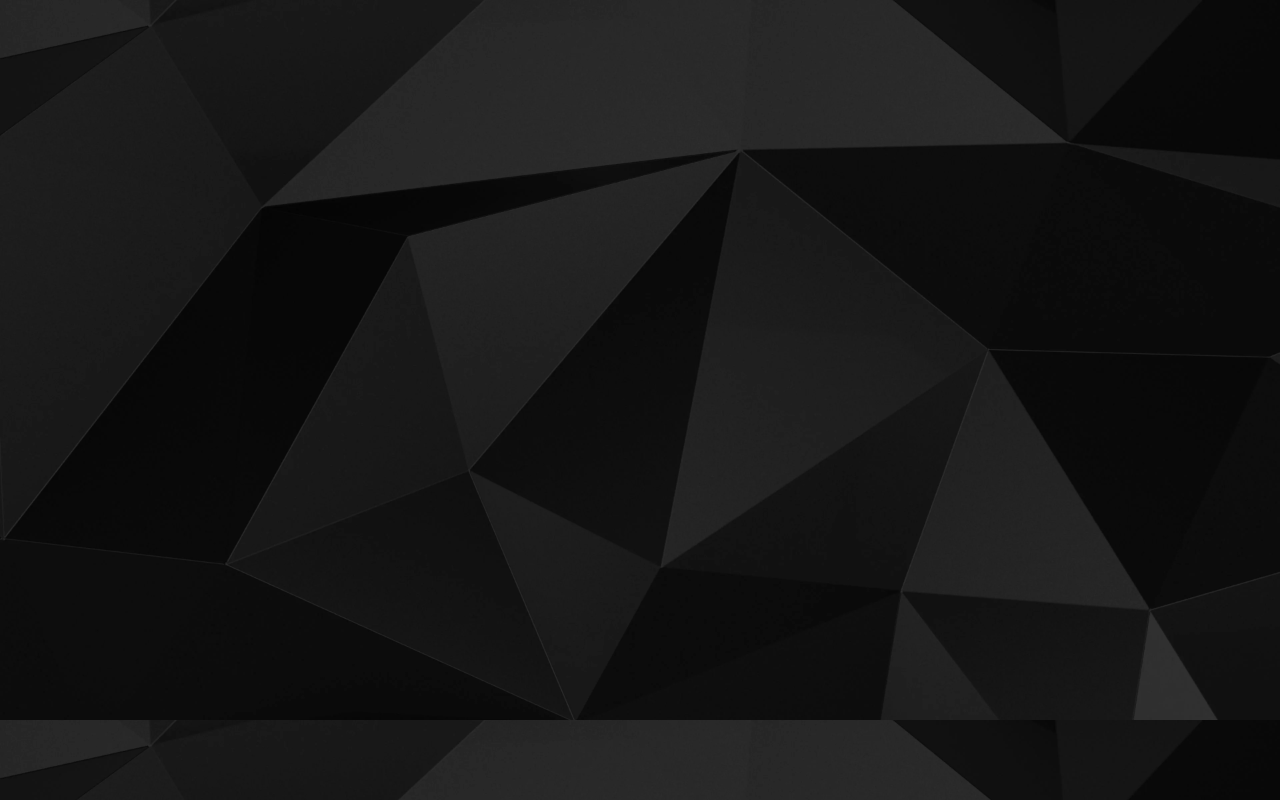
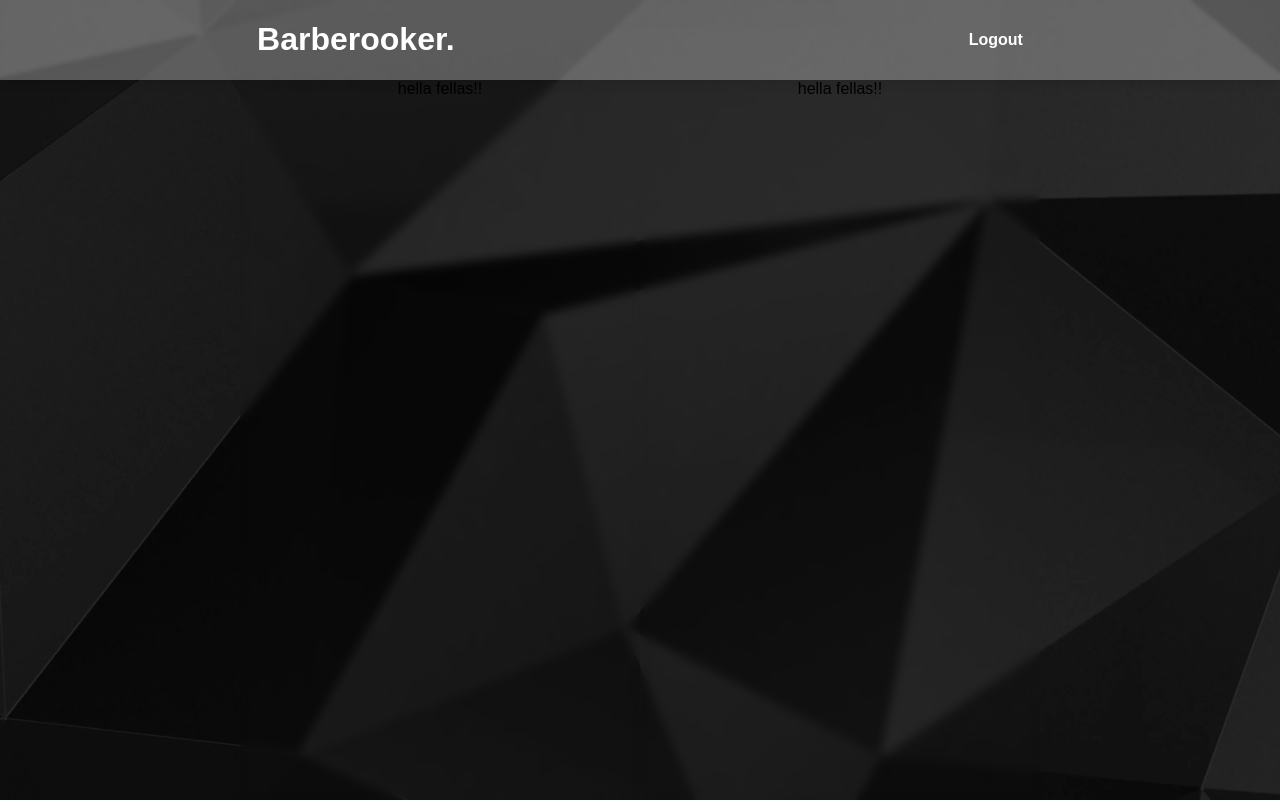
Before and after one commit to KRISHNAKUMAR-N-04/Barberooker, a React (Create React App) app in the folder barberooker/: page /stylist in a window 1280 px wide. Before the commit this address had no page. Shown: the top 801 px of the page. Built offline with nearby package versions, Linux system fonts and the light colour scheme; the HTML template or start-up script is replaced by a standard one.

Commit message:
WOrking on booking page

```diff
--- a/barberooker/src/App.js
+++ b/barberooker/src/App.js
@@ -6,6 +6,7 @@ import SignUpCustomer from './components/SignupCustomer';
 import Login from './components/login';
 import LandingOut, { LandingPage } from './components/Landing';
 import BookingPage from './components/Booking';
+import StylistBook from './components/StylistBook';
 
 
 function App() {
@@ -23,6 +24,7 @@ function App() {
                 <Route path='/barberooker' element={<LandingPage/>}/>
                 <Route path='/' element={<LandingOut/>}/>
                 <Route path='/barberooker/booking' element={<BookingPage></BookingPage>}/>
+                <Route path='/stylist' element={<StylistBook/>}/>
             </Routes>
         </Router>
 
--- a/barberooker/src/components/Booking.jsx
+++ b/barberooker/src/components/Booking.jsx
@@ -3,9 +3,11 @@ import api from "../api"; // Import your Axios instance
 import "./Booking.css";
 import { NavbarLater } from "./Navbar";
 import Footer from "./Footer";
+import { useNavigate } from "react-router-dom";
 
 const BookingPage = () => {
   const [profiles, setProfiles] = useState([]);
+  const navigate = useNavigate();
 
   useEffect(() => {
     (async () => {
@@ -19,6 +21,10 @@ const BookingPage = () => {
     })();
   }, []);
 
+  const handleBook = () =>{
+    navigate('/stylist')
+  }
+
   return (
     <div className="Booking">
       <NavbarLater />
@@ -29,7 +35,7 @@ const BookingPage = () => {
             profiles.map((profile) => (
               <div key={profile._id} className="profile-card">
                 <h2>{profile.name}</h2>
-                <button className="book-button">Book Now</button>
+                <button onClick={handleBook} className="book-button">Book Now</button>
               </div>
             ))
           ) : (
--- /dev/null
+++ b/barberooker/src/components/StylistBook.css
@@ -0,0 +1,28 @@
+
+.body-stylist{
+    display: flex;
+    height: 90vh;
+    justify-content: centre;
+    align-items: center;
+    margin-left: 30vh;
+    margin-right: 30vh;
+
+
+}
+
+.book-content-left{
+    flex: 1;
+    height: 90vh;
+    display: flex;
+    justify-content: center;
+    backdrop-filter : blur(5px);
+
+}
+
+.book-content-right{
+    flex: 1;
+    backdrop-filter: blur(5px);
+    height: 90vh;
+    display: flex;
+    justify-content: center;
+}
--- /dev/null
+++ b/barberooker/src/components/StylistBook.jsx
@@ -0,0 +1,21 @@
+import React from "react";
+import { NavbarLater } from "./Navbar";
+import Footer from "./Footer";
+import './StylistBook.css';
+
+export default function StylistBook(){
+    return(
+        <div className="stylist">
+            <NavbarLater/>
+            <div className="body-stylist">
+                <div className="book-content-left">
+                    hella fellas!!
+                </div>
+                <div className="book-content-right">
+                    hella fellas!!
+                </div>
+            </div>
+            <Footer/>
+        </div>
+    )
+}
```
